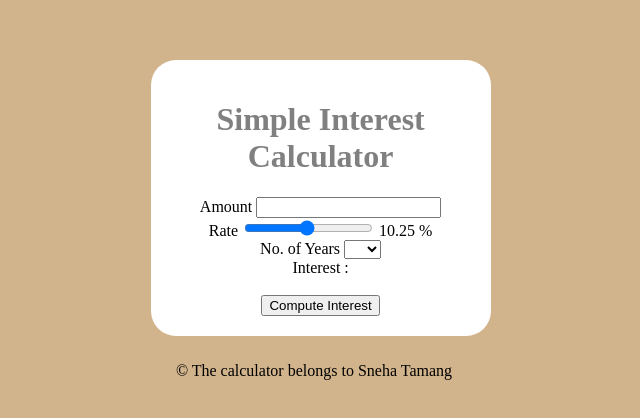
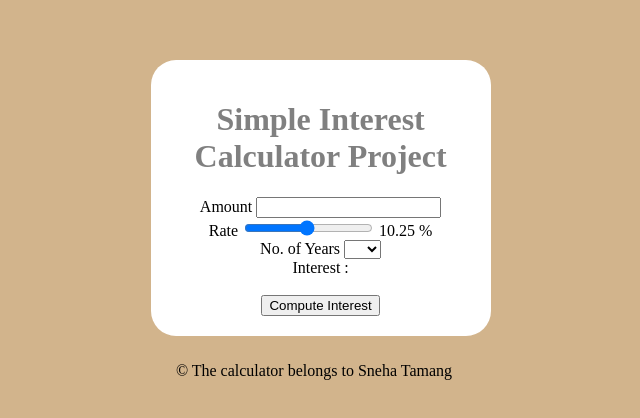
Before and after one commit to sneha-at-hub/Workshop1, a plain HTML site: page index.html in a window 1280 px wide. Shown: the part 148-566 px from the top of the page, without its empty margins (363-1003 px from the left). Drawn offline with Linux system fonts and the light colour scheme.

Commit message:
made changes in the heading

```diff
--- a/index.html
+++ b/index.html
@@ -9,10 +9,10 @@
 </head>
 <body>
    <div class="maindiv">
-    <h1>Simple Interest Calculator</h1>
+    <h1>Simple Interest Calculator Project </h1>
 
     <div>
-        <!-- prompt the user the principal amount -->
+        <!-- prompt the user the rincipal amount -->
         Amount <input type="number"  id="principal">  <br/>
 
         <!-- prompt the user rate value in range slider -->
```
Also changed, not shown: new.html (added, +1 -0 lines).
